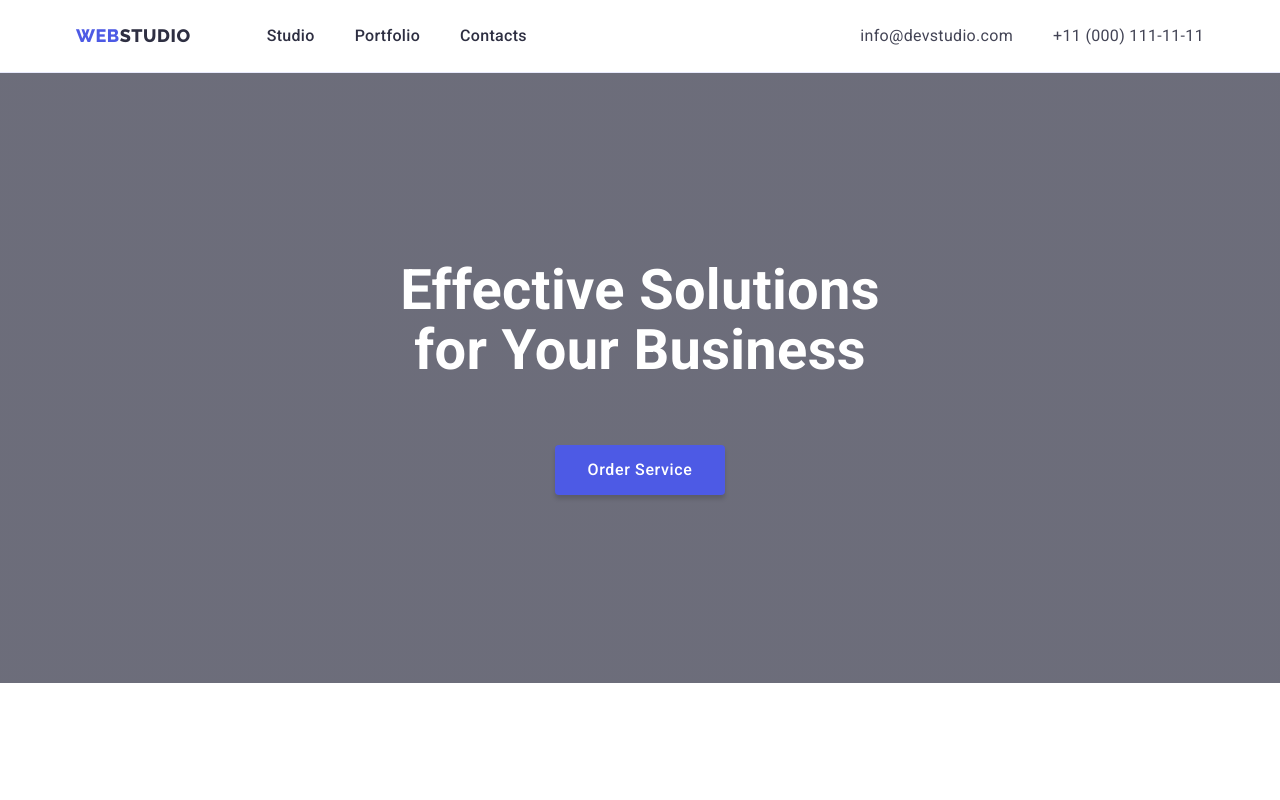
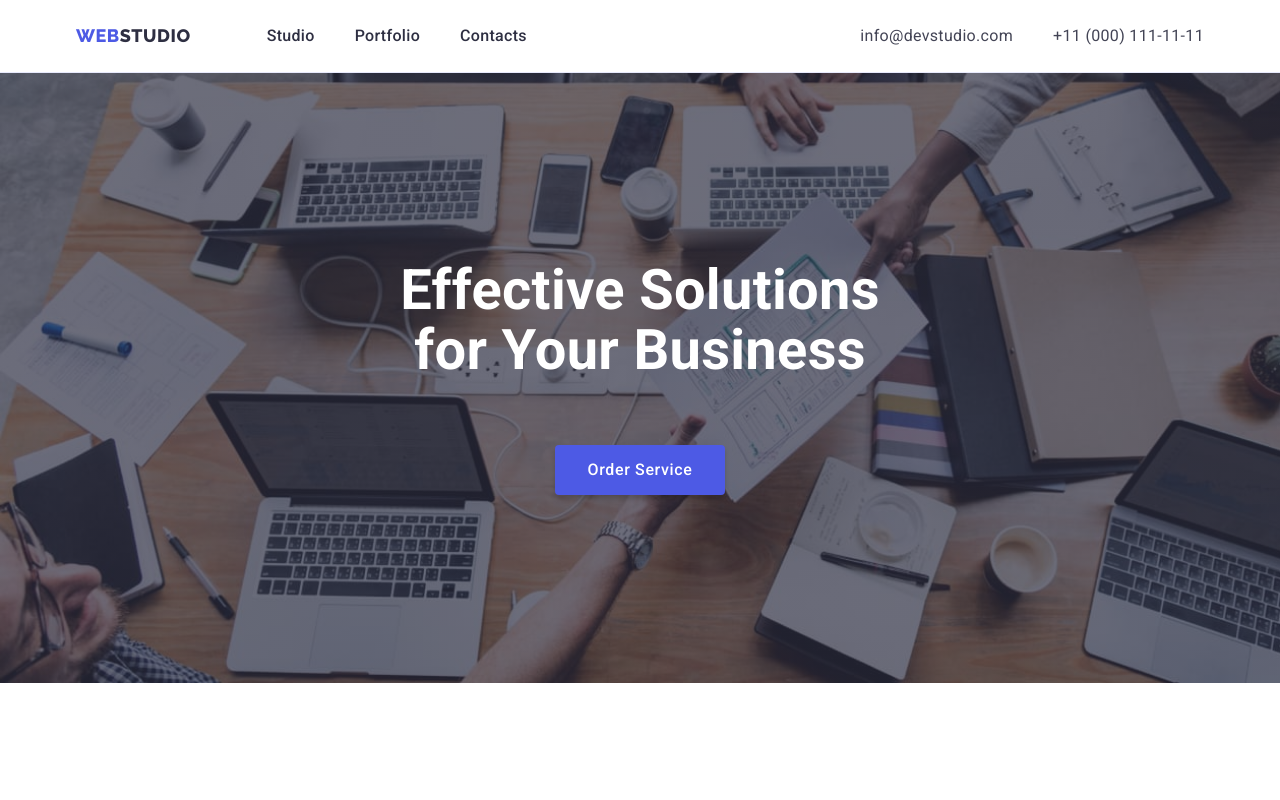
Before and after one commit to MaksNyzhnov/goit-markup-hw-04, a plain HTML site: page index.html in a window 1280 px wide. Shown: the top 800 px of the page. Drawn offline with nearby package versions, Linux system fonts and the light colour scheme.

Commit message:
Update styles.css

```diff
--- a/css/styles.css
+++ b/css/styles.css
@@ -143,7 +143,7 @@ address {
       rgba(46, 47, 66, 0.7),
       rgba(46, 47, 66, 0.7)
     ),
-    url('./images/office-table.jpg');
+    url('../images/office-table.jpg');
 
   width: 100%;
   height: 100%;
```
